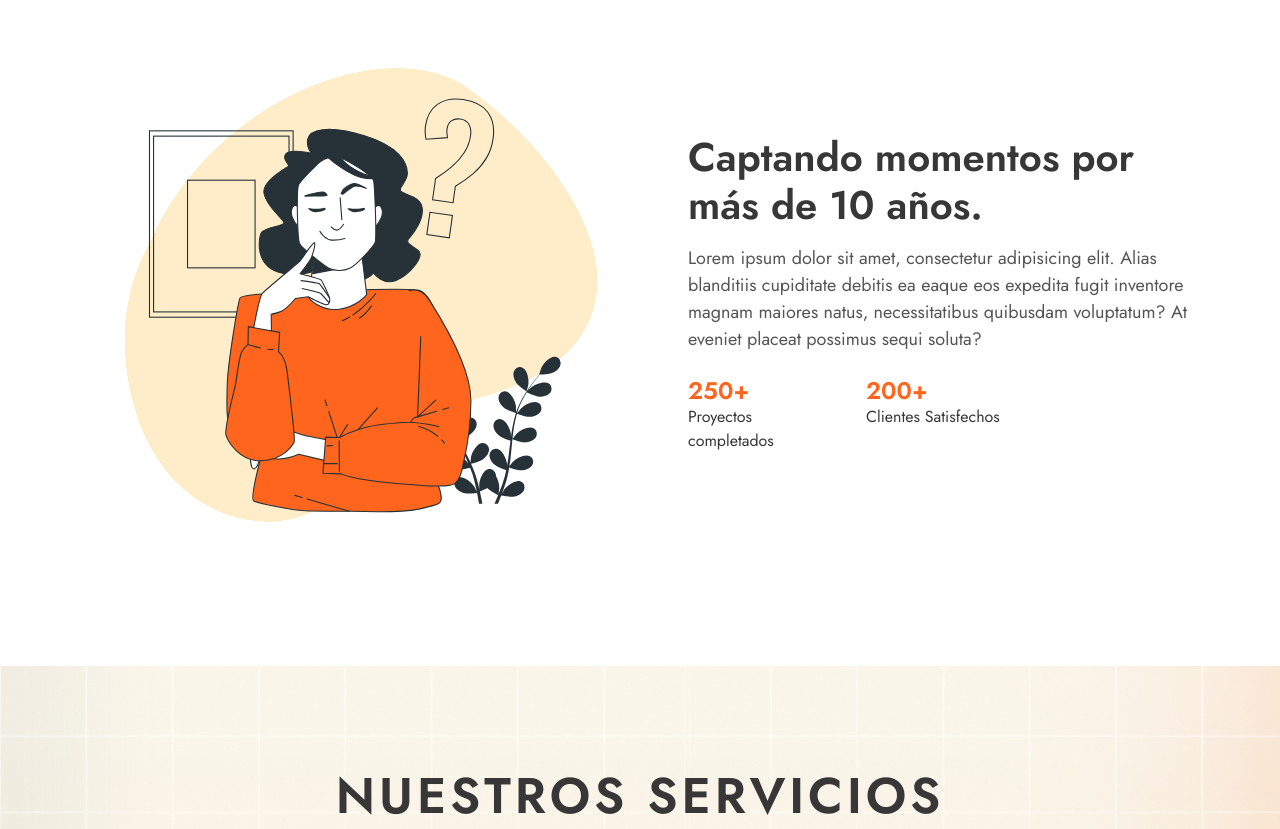
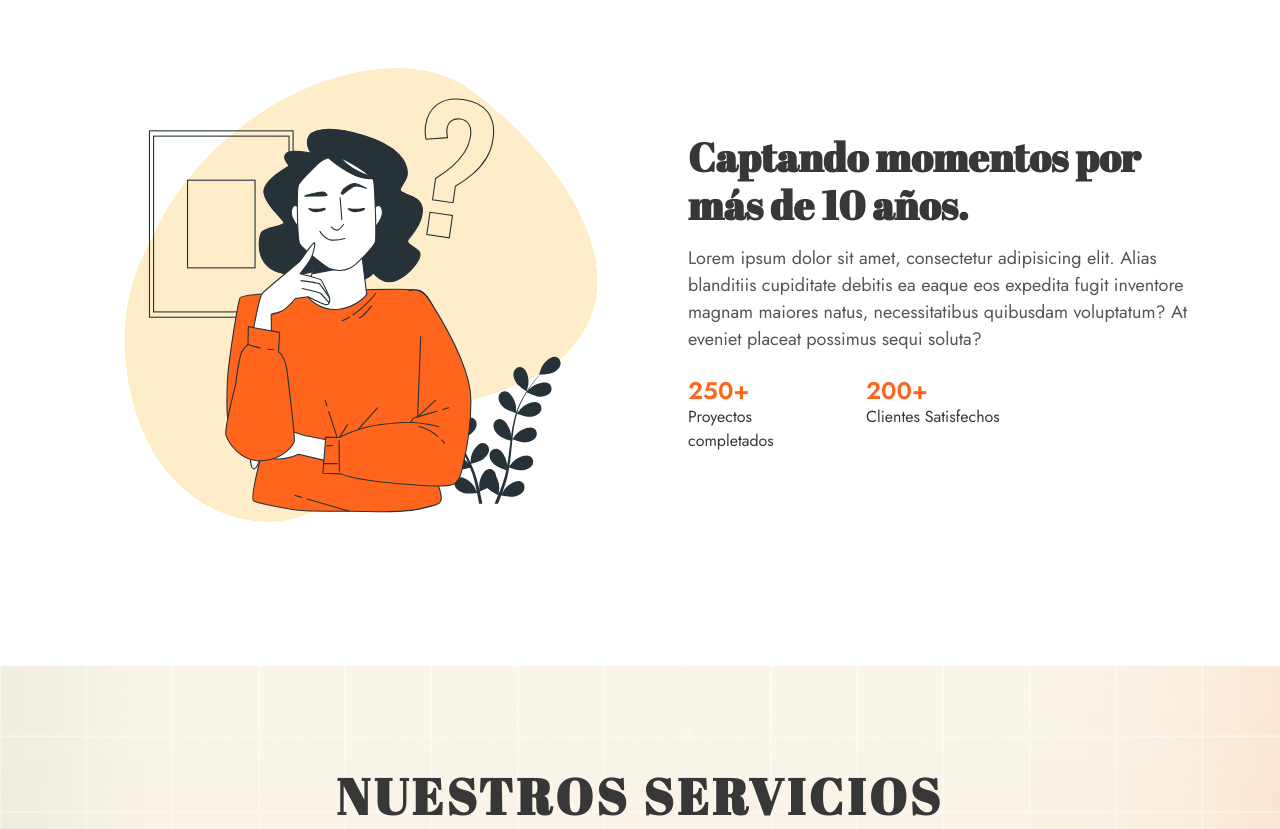
Before and after one commit to evamr03/P1-Maquetacion-Web, a plain HTML site: page index.html in a window 1280 px wide. Shown: the part 780-1609 px from the top of the page. Drawn offline with Linux system fonts and the light colour scheme.

Commit message:
Update style.css

```diff
--- a/assets/css/style.css
+++ b/assets/css/style.css
@@ -1,4 +1,5 @@
 @import url('https://fonts.googleapis.com/css2?family=Jost:ital,wght@0,100..900;1,100..900&display=swap');
+@import url('https://fonts.googleapis.com/css2?family=Abril+Fatface&family=Josefin+Sans:ital,wght@0,100..700;1,100..700&display=swap');
 
 :root {
     --primary-color: #FF651C;
@@ -31,6 +32,12 @@ a:hover {
 
 .text-dark {
     color: var(--dark-color) !important;
+}
+
+h3 {
+    font-family: "Abril Fatface", serif;
+    font-weight: 400;
+    font-style: normal;
 }
 
 /* Header */
```
